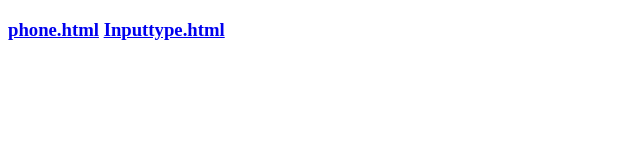
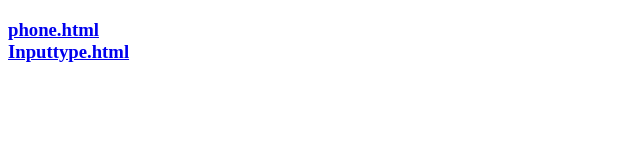
Before and after one commit to yufing-liu/web, a plain HTML site: page index.html in a window 1280 px wide. Shown: the whole page, without its empty margins (0-640 px from the left). Drawn offline with Linux system fonts and the light colour scheme.

Commit message:
Update index.html

```diff
--- a/index.html
+++ b/index.html
@@ -7,7 +7,7 @@
 </head>
 <body>
     <h3>
-        <lo><a href="c-phone.html">phone.html</a></lo>
+        <lo><a href="c-phone.html">phone.html</a></lo><br>
         <lo><a href="https://github.com/yufing-liu/web/blob/6c597a0815e72664afaadfe3bd30c5e13e5e6df6/c-inputtype.html">Inputtype.html</a></lo>
     </h3>
 </body>
```
